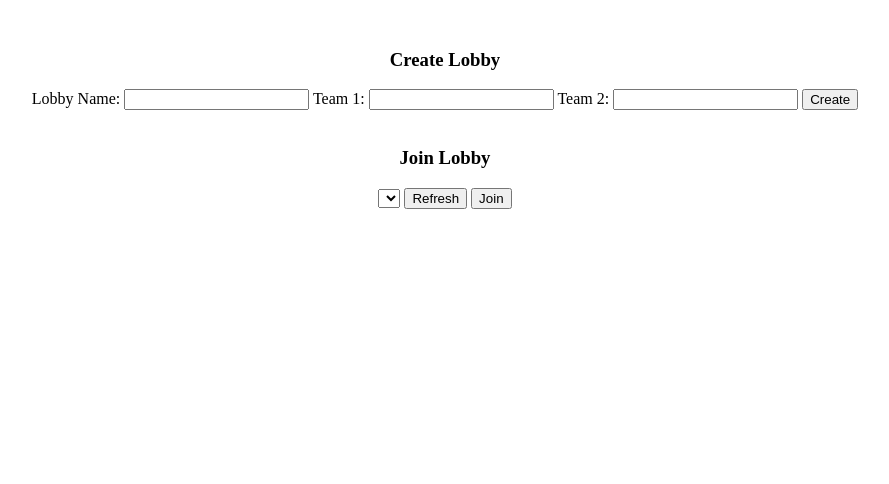
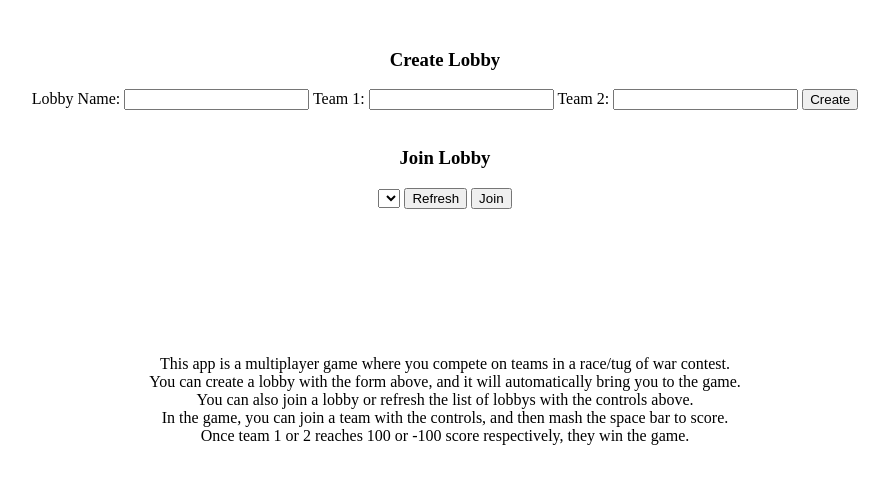
Before and after one commit to CorruptedSpoon/IGME430-Project1, a website: page client/client.html in a window 1280 px wide. Shown: the whole page, without its empty margins (195-1084 px from the left). Drawn offline with Linux system fonts and the light colour scheme; no server answers.

Commit message:
added instructions on the index page

```diff
--- a/client/client.html
+++ b/client/client.html
@@ -113,5 +113,14 @@
     </section>
       <section id="content">
     </section>
+    <section id="instructions">
+      <p>
+        This app is a multiplayer game where you compete on teams in a race/tug of war contest.<br>
+        You can create a lobby with the form above, and it will automatically bring you to the game.<br>
+        You can also join a lobby or refresh the list of lobbys with the controls above.<br>
+        In the game, you can join a team with the controls, and then mash the space bar to score.<br>
+        Once team 1 or 2 reaches 100 or -100 score respectively, they win the game.
+      </p>
+    </section>
 </body>
 </html>
--- a/client/style.css
+++ b/client/style.css
@@ -24,3 +24,8 @@ html, body {
 #content h3{
   font-size: .8em;
 }
+
+#instructions{
+  padding-top: 30px;
+  text-align: center;
+}
```
